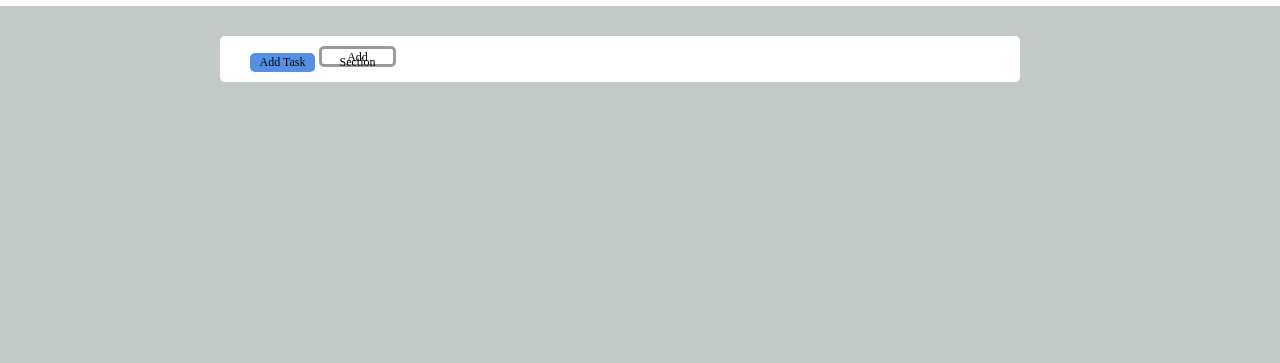
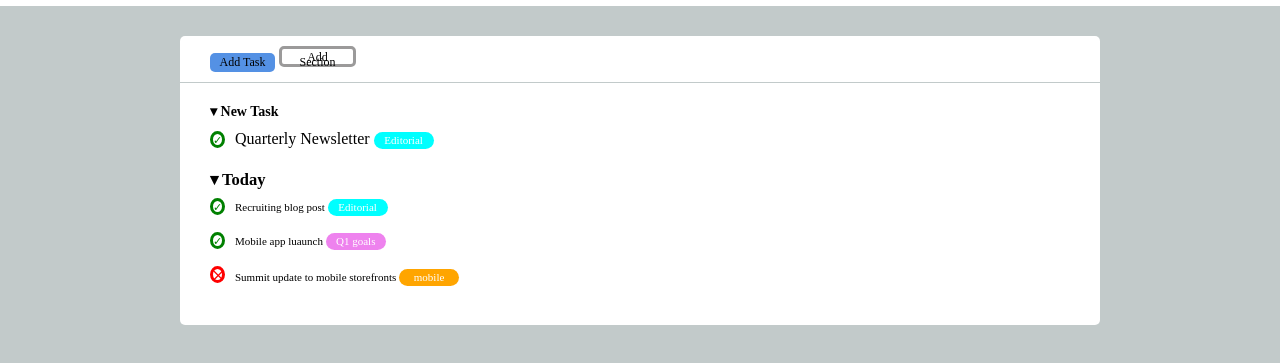
Before and after one commit to AlessandroLeanza/html-css-toboolist, a plain HTML site: page index.html in a window 1280 px wide. Shown: the part 61-424 px from the top of the page. Drawn offline with Linux system fonts and the light colour scheme.

Commit message:
Add: main: new task and today

```diff
--- a/CSS/apps.css
+++ b/CSS/apps.css
@@ -18,7 +18,7 @@ body {
     margin: 0 auto;
 }
 
-/* Heders */
+/* HEADER */
 
 .logo {
     width: 150px;
@@ -29,20 +29,21 @@ body {
     background-color: white;
 }
 
-/* Main */
+/* MAIN */
 
+/* HEADER */
 .content {
     padding: 20px;
 }
 
-.card {
+.container-card {
     background-color: white;
     padding: 10px 30px;
-    border-radius: 5px;
-    margin: 10px 200px;
+    border-radius: 5px 5px 0px 0px;
+    margin: 10px 160px;
 }
 
-.first-span{
+.first-span {
     display: inline-block;
     width: 65px;
     height: 19px;
@@ -66,3 +67,102 @@ body {
     border-color: rgba(155, 154, 154, 0.999);
     border-style: solid;
 }
+
+/* MAIN */
+
+.second-content {
+    background-color: white;
+    padding: 10px 30px;
+    border-radius: 0px 0px 5px 5px;
+    margin: -9px 160px;
+}
+
+.title {
+    font-size: 14px;
+    padding: 10px 0px;
+}
+
+#spunta {
+    display: inline-block;
+    width: 15px;
+    height: 17px;
+    color: green;
+    border-radius: 50%;
+    border-style: solid;
+    font-size: 11px;
+    margin-right: 10px;
+    text-align: center;
+}
+
+.editorial {
+    display: inline-block;
+    width: 60px;
+    height: 17px;
+    border-radius: 50px;
+    font-size: 11px;
+    padding: 6px;
+    text-align: center;
+    line-height: 5px;
+    background-color: aqua;
+    color: white;
+}
+
+.today {
+    font-size: 11px;
+    padding: 21px 0px;
+}
+
+#spunta-second {
+    display: inline-block;
+    width: 15px;
+    height: 17px;
+    color: green;
+    border-radius: 50%;
+    border-style: solid;
+    font-size: 11px;
+    margin-right: 10px;
+    text-align: center;
+}
+
+.contenitore{
+    padding: 8px 0px;
+}
+
+.goals {
+    display: inline-block;
+    width: 60px;
+    height: 17px;
+    border-radius: 50px;
+    font-size: 11px;
+    padding: 6px;
+    text-align: center;
+    line-height: 5px;
+    background-color: violet;
+    color: white;
+}
+
+#spunta-egea {
+    display: inline-block;
+    width: 15px;
+    height: 17px;
+    color: red;
+    border-radius: 50%;
+    border-style: solid;
+    font-size: 20px;
+    margin-right: 10px;
+    text-align: center;
+    line-height: 10px;
+}
+
+.mobile {
+    display: inline-block;
+    width: 60px;
+    height: 17px;
+    border-radius: 50px;
+    font-size: 11px;
+    padding: 6px;
+    text-align: center;
+    line-height: 5px;
+    background-color: orange;
+    color: white;
+}
--- a/index.html
+++ b/index.html
@@ -15,10 +15,41 @@
         <img class="logo" src="./img/Toboolist-logo.jpg" alt="logo toboolist">
     </header>
     <main class="content">
-       <div class="container card">
-        <span class="first-span">Add Task</span>
-        <span class="second-span">Add Section</span>
-       </div>
+        <header>
+            <div class="container-card">
+                 <span class="first-span">Add Task</span>
+                 <span class="second-span">Add Section</span>
+            </div>
+        </header>
+        <main class="second-content">
+            <section class="second-container-card">
+                <h2 class="title">&#9662 New Task</h2>
+                <div>
+                    <span id="spunta">&#10003;</span>Quarterly Newsletter
+                    <span class="editorial">Editorial</span>
+                </div>
+            </section>
+            <section class="today">
+                <h2 class="title-second">&#9662 Today</h2>
+                <div class="contenitore">
+                    <span id="spunta-second">&#10003;</span>Recruiting blog post
+                    <span class="editorial">Editorial</span>
+                </div>
+                <div class="contenitore">
+                    <span id="spunta-second">&#10003;</span>Mobile app luaunch
+                    <span class="goals">Q1 goals </span>
+                </div>
+                <div class="contenitore">
+                    <span id="spunta-egea">&#65794;</span>Summit update to mobile storefronts
+                    <span class="mobile">mobile</span>
+                </div>
+
+            </section>
+
+
+        </main>
+
+
 
     </main>
 </body>
```
